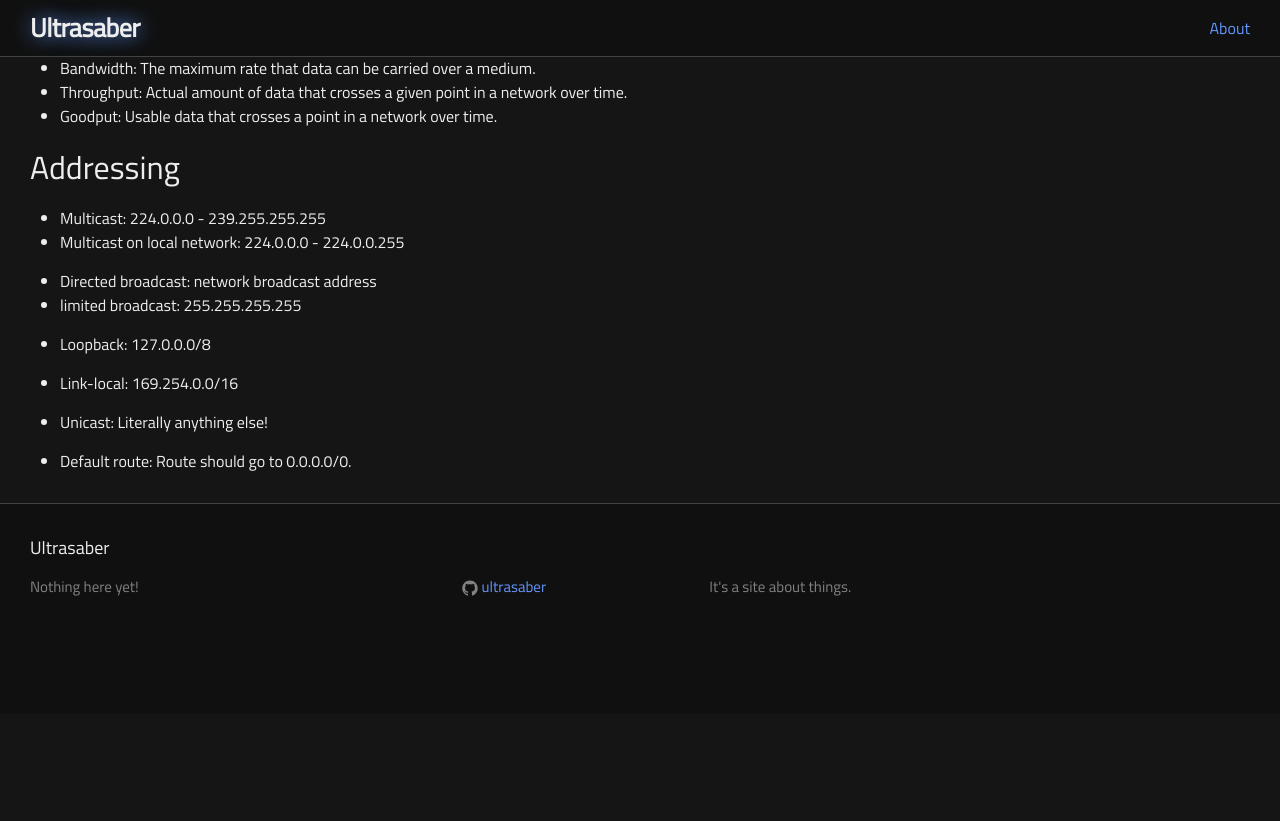
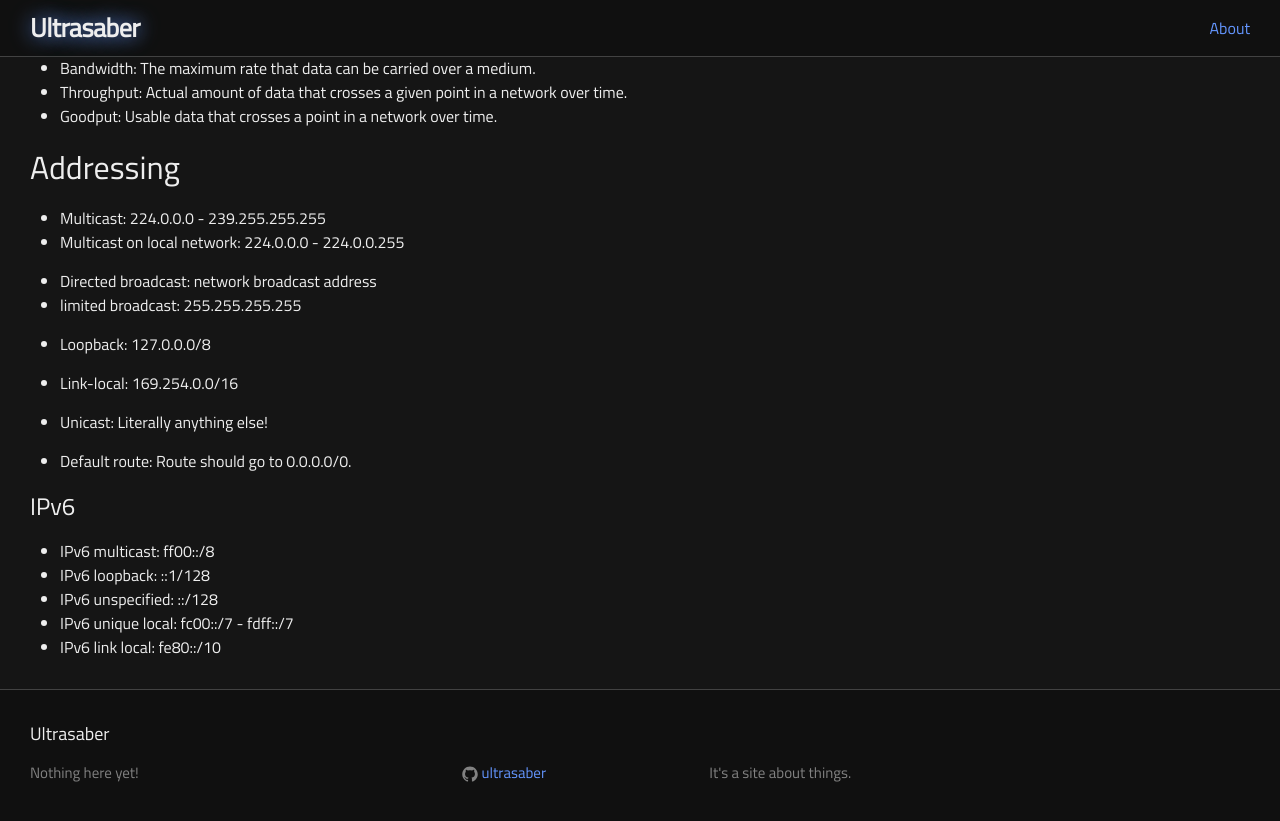
Before and after one commit to ultrasaber/ultrasaber.github.io, a Jekyll site: the page built from _posts/2016-03-03-network-computing-midterm-notes.markdown, in a window 1280 px wide and 900 px high, scrolled down 6718 px. Shown: the top 821 px of the window. Built offline with Jekyll 4.4.1, drawn with Linux system fonts in a browser that asks for light colours; before the commit the page ends 7432 px from its top, so only the background shows below that.

Commit message:
Update 2016-03-03-network-computing-midterm-notes.markdown

```diff
--- a/_posts/2016-03-03-network-computing-midterm-notes.markdown
+++ b/_posts/2016-03-03-network-computing-midterm-notes.markdown
@@ -347,3 +347,12 @@ Addressing
 * Unicast: Literally anything else!
 
 * Default route: Route should go to 0.0.0.0/0.
+
+IPv6
+====
+
+* IPv6 multicast: ff00::/8
+* IPv6 loopback: ::1/128
+* IPv6 unspecified: ::/128
+* IPv6 unique local: fc00::/7 - fdff::/7
+* IPv6 link local: fe80::/10
```
